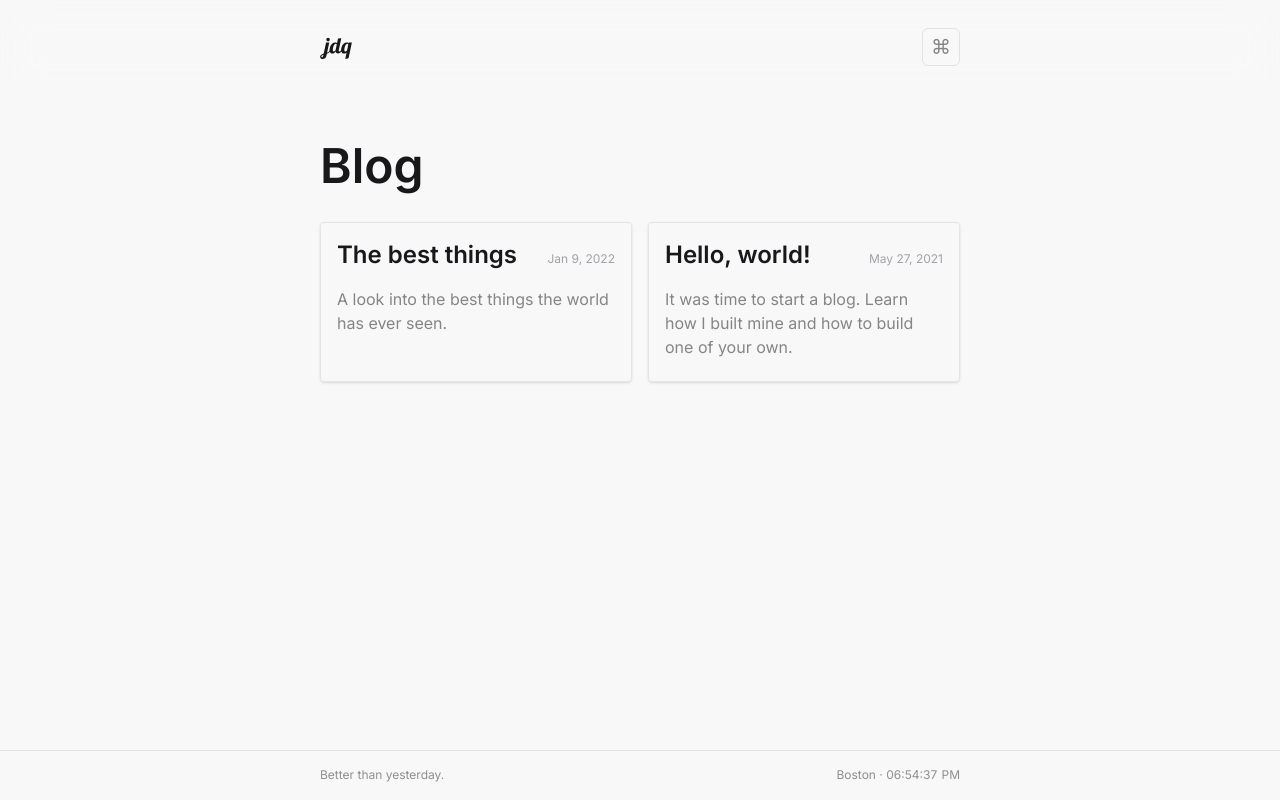
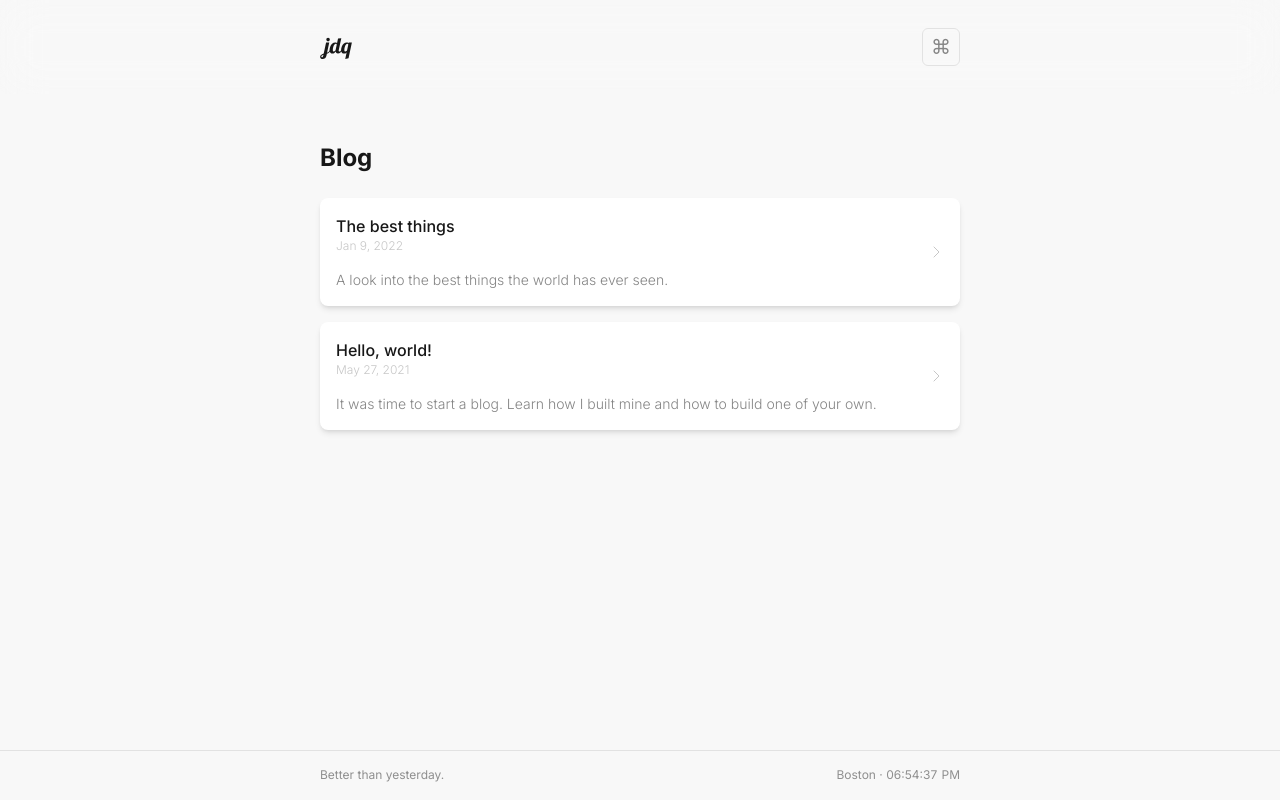
Before and after one commit to jakequinter/jakequinter.io, a Next.js app: page /blog in a window 1280 px wide. Built offline with nearby package versions, Linux system fonts and the light colour scheme.

Commit message:
Test new blog

```diff
--- a/pages/blog/[slug].tsx
+++ b/pages/blog/[slug].tsx
@@ -2,7 +2,6 @@ import { GetStaticPaths, GetStaticProps } from 'next';
 import { useRouter } from 'next/router';
 import { format } from 'date-fns';
 import Highlight, { defaultProps } from 'prism-react-renderer';
-import { ArrowLeft } from 'phosphor-react';
 import { MDXRemote } from 'next-mdx-remote';
 import { NextSeo } from 'next-seo';
 import { serialize } from 'next-mdx-remote/serialize';
@@ -11,6 +10,7 @@ import matter from 'gray-matter';
 import path from 'path';
 import readingTime from 'reading-time';
 
+import Container from '@/components/layout/Container';
 import { Code, P } from '@/components/mdx/Text';
 import { H1, H2, H3 } from '@/components/mdx/Heading';
 import { postFilePaths, POSTS_PATH } from '@/utils/mdxUtils';
@@ -93,7 +93,7 @@ export default function Post({ source, frontMatter, readingTime }: Props) {
   );
 
   return (
-    <>
+    <Container>
       <NextSeo
         title={`${frontMatter.title}`}
         canonical={`https://jakequinter.io/${frontMatter.slug}`}
@@ -102,32 +102,21 @@ export default function Post({ source, frontMatter, readingTime }: Props) {
           title: `${frontMatter.title}`,
         }}
       />
-      <div className="my-20 max-w-4xl mx-auto px-4 lg:px-0">
-        <button
-          onClick={() => router.back()}
-          className="flex items-center hover:text-zinc-900 dark:hover:text-zinc-300"
-        >
-          <ArrowLeft className="mr-4 " size={20} />
-          Back
-        </button>
-      </div>
       <div className="max-w-screen-sm mx-auto px-4 md:px-0">
         <div className="mb-8">
-          <h1 className="text-zinc-900 dark:text-zinc-50 text-5xl font-semibold">
+          <h1 className="text-gray-900 dark:text-gray-50 text-2xl font-bold">
             {frontMatter.title}
           </h1>
-          <span>
-            <p>
-              {format(formattedDate, 'PP')} • {readingTime.text}
-            </p>
-          </span>
+          <p className="text-xs text-gray-500 dark:text-gray-800">
+            {format(formattedDate, 'PP')} • {readingTime.text}
+          </p>
         </div>
         <main className="mb-8">
           {/*  @ts-ignore */}
           <MDXRemote {...source} components={components} />
         </main>
       </div>
-    </>
+    </Container>
   );
 }
 
--- a/pages/blog/index.tsx
+++ b/pages/blog/index.tsx
@@ -37,11 +37,12 @@ export default function Blog({ posts }: Props) {
           title: 'Jake Quinter ✍️',
         }}
       />
-      <h1 className="text-zinc-900 dark:text-zinc-50 text-5xl mb-8 font-semibold">
+
+      <h1 className="text-gray-900 dark:text-gray-50 text-2xl font-bold mb-6">
         Blog
       </h1>
 
-      <ul className="grid grid-cols-1 sm:grid-cols-2 gap-4">
+      <ul className="space-y-4">
         {posts.map(post => {
           const date = new Date(post.data.publishedAt);
           const formattedDate = new Date(
--- a/pages/index.tsx
+++ b/pages/index.tsx
@@ -9,7 +9,7 @@ export default function Home() {
   return (
     <Container maxWidth="max-w-none">
       <div className="space-y-4 mb-8 max-w-screen-sm mx-auto">
-        <h1 className="text-gray-900 dark:text-gray-50 text-2xl font-bold mb-6">
+        <h1 className="text-gray-900 dark:text-gray-50 text-2xl font-bold mb-8">
           Jake Quinter
         </h1>
         <p>
@@ -31,7 +31,7 @@ export default function Home() {
         <p>
           When I find myself needing to step away from the computer, I enjoy
           reading, health and fitness, spending time with friends and family,
-          the outdoors, and exploring my new home, Boston.
+          the outdoors, and exploring my new home in Boston.
         </p>
       </div>
 
--- a/src/components/BlogPost.tsx
+++ b/src/components/BlogPost.tsx
@@ -1,4 +1,6 @@
 import Link from 'next/link';
+import { motion } from 'framer-motion';
+import { CaretRight } from 'phosphor-react';
 
 type Props = {
   description: string;
@@ -15,17 +17,25 @@ export default function BlogPost({
 }: Props) {
   return (
     <Link href={slug} passHref>
-      <div className="h-40 p-4 border border-zinc-200 hover:border-zinc-300 dark:border-zinc-700 dark:hover:border-zinc-600 shadow rounded cursor-pointer">
-        <span className="flex justify-between items-baseline">
-          <h1 className="text-zinc-900 dark:text-zinc-50 text-2xl mb-4 font-semibold">
+      <motion.div
+        className="flex justify-between items-center bg-white dark:bg-black rounded-lg p-4 hover:cursor-pointer shadow-md"
+        whileHover={{ scale: 1.01 }}
+      >
+        <div className="flex flex-col justify-between truncate">
+          <h2 className="font-medium text-gray-900 dark:text-gray-50">
             {title}
-          </h1>
-          <p className="text-zinc-400 dark:text-zinc-600 text-xs">
+          </h2>
+
+          <p className="text-xs font-light text-gray-500 dark:text-gray-800">
             {publishedAt}
           </p>
-        </span>
-        <p>{description}</p>
-      </div>
+
+          <p className="font-light pt-4 text-sm pr-8 truncate">{description}</p>
+        </div>
+        <a target="_blank">
+          <CaretRight className="text-gray-500 dark:text-gray-800" />
+        </a>
+      </motion.div>
     </Link>
   );
 }
--- a/src/components/mdx/CustomLink.tsx
+++ b/src/components/mdx/CustomLink.tsx
@@ -10,7 +10,7 @@ export default function CustomLink({ as, href, ...otherProps }: Props) {
   return (
     <Link as={as} href={href}>
       <a
-        className="text-blue-500 dark:text-orange-500 hover:underline underline-offset-2"
+        className="text-gray-900 dark:text-gray-50 hover:underline underline-offset-2"
         target="_blank"
         {...otherProps}
       />
--- a/src/components/mdx/Heading.tsx
+++ b/src/components/mdx/Heading.tsx
@@ -4,7 +4,7 @@ import React from 'react';
 export function H1({ ...props }) {
   return (
     <h1
-      className="text-zinc-900 dark:text-zinc-50 text-5xl font-semibold"
+      className="text-gray-900 dark:text-gray-50 text-2xl font-bold"
       {...props}
     />
   );
@@ -13,7 +13,7 @@ export function H1({ ...props }) {
 export function H2({ ...props }) {
   return (
     <h2
-      className="text-zinc-900 dark:text-zinc-300 text-3xl font-semibold mt-6 mb-4"
+      className="text-zinc-900 dark:text-zinc-300 text-lg font-semibold mt-6 mb-6"
       {...props}
     />
   );
@@ -21,8 +21,8 @@ export function H2({ ...props }) {
 
 export function H3({ ...props }) {
   return (
-    <h1
-      className="text-zinc-900 dark:text-zinc-300 text-xl font-semibold mt-6 mb-4"
+    <h3
+      className="text-zinc-900 dark:text-zinc-300 font-semibold mt-6 mb-4"
       {...props}
     />
   );
--- a/src/utils/determineTheme.ts
+++ b/src/utils/determineTheme.ts
@@ -1,6 +1,6 @@
 import { useTheme } from 'next-themes'
 import oceanicNext from 'prism-react-renderer/themes/oceanicNext';
-import github from 'prism-react-renderer/themes/github';
+import github from 'prism-react-renderer/themes/vsLight';
 
 export default function determineTheme() {
   const { theme } = useTheme();
```
